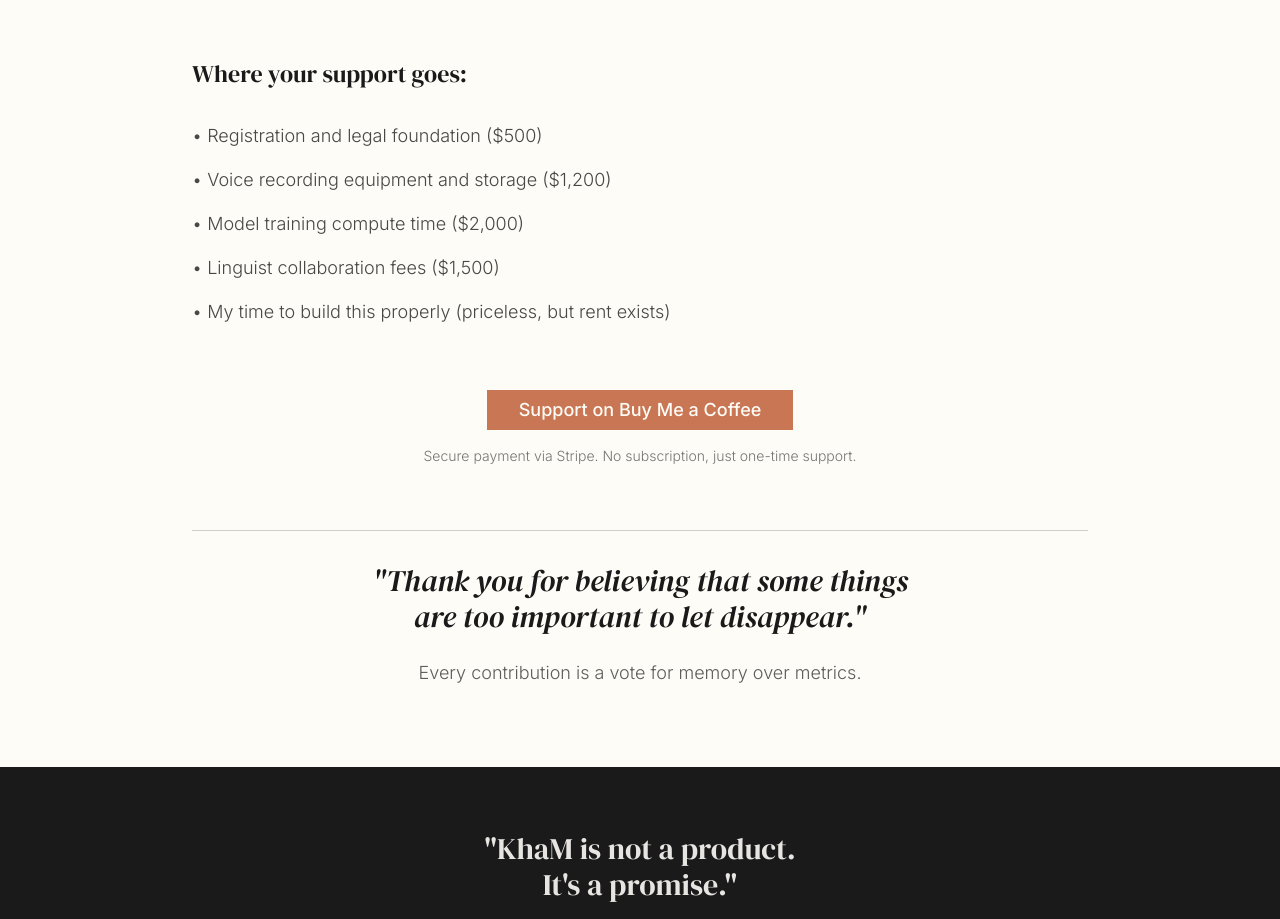
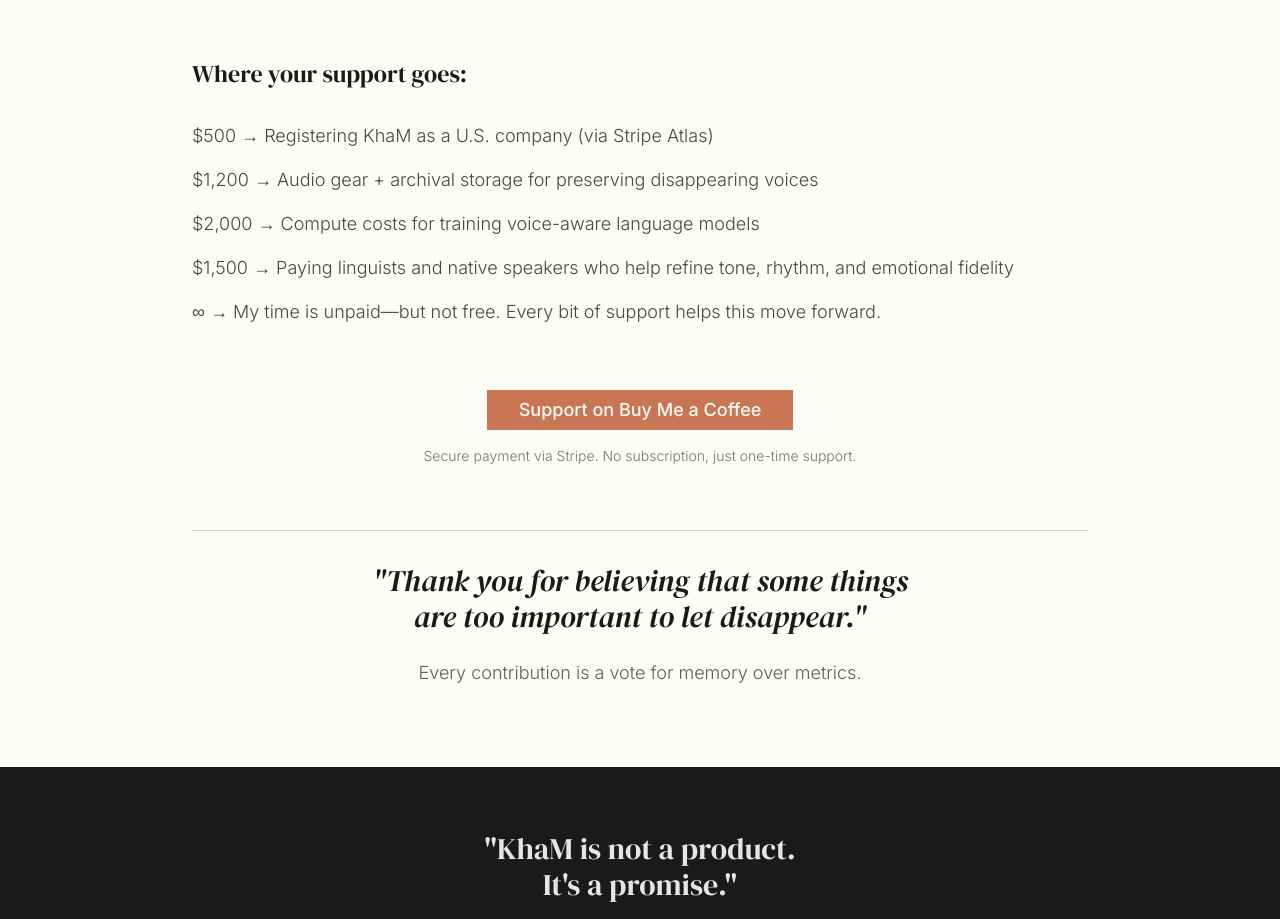
Before and after one commit to ripclass/kham-voice-keepers, a React (Vite) app: page /collab in a window 1280 px wide. Shown: the part 900-1819 px from the top of the page. Built offline with nearby package versions, Linux system fonts and the light colour scheme.

Commit message:
Update /collab support copy
Update the "Where your support goes" section with the suggested copy.

```diff
--- a/src/pages/Collab.tsx
+++ b/src/pages/Collab.tsx
@@ -80,11 +80,11 @@ const Collab = () => {
           <section className="space-y-8">
             <h3 className="font-serif text-2xl text-ink">Where your support goes:</h3>
             <div className="space-y-4 text-lg font-light text-ink/80">
-              <p>• Registration and legal foundation ($500)</p>
-              <p>• Voice recording equipment and storage ($1,200)</p>
-              <p>• Model training compute time ($2,000)</p>
-              <p>• Linguist collaboration fees ($1,500)</p>
-              <p>• My time to build this properly (priceless, but rent exists)</p>
+              <p>$500 → Registering KhaM as a U.S. company (via Stripe Atlas)</p>
+              <p>$1,200 → Audio gear + archival storage for preserving disappearing voices</p>
+              <p>$2,000 → Compute costs for training voice-aware language models</p>
+              <p>$1,500 → Paying linguists and native speakers who help refine tone, rhythm, and emotional fidelity</p>
+              <p>∞ → My time is unpaid—but not free. Every bit of support helps this move forward.</p>
             </div>
           </section>
 
```
